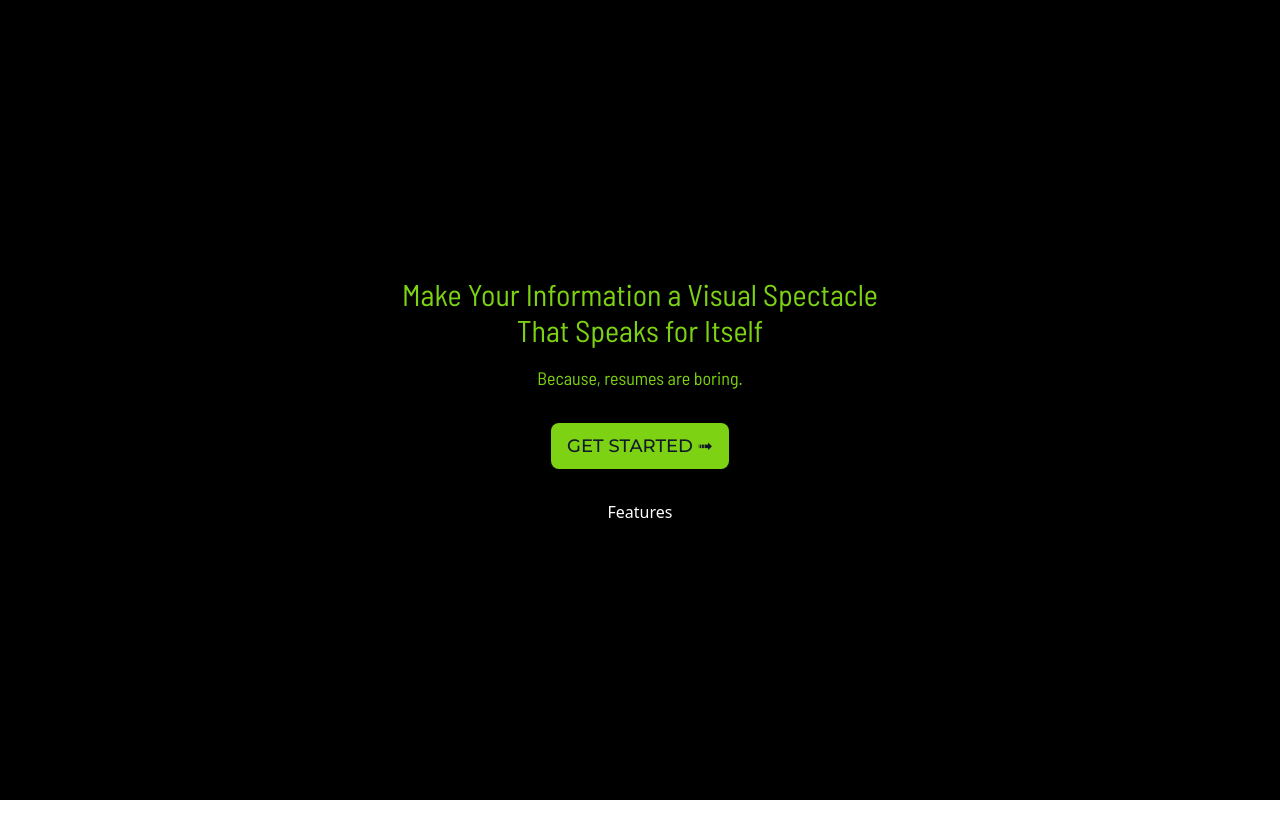
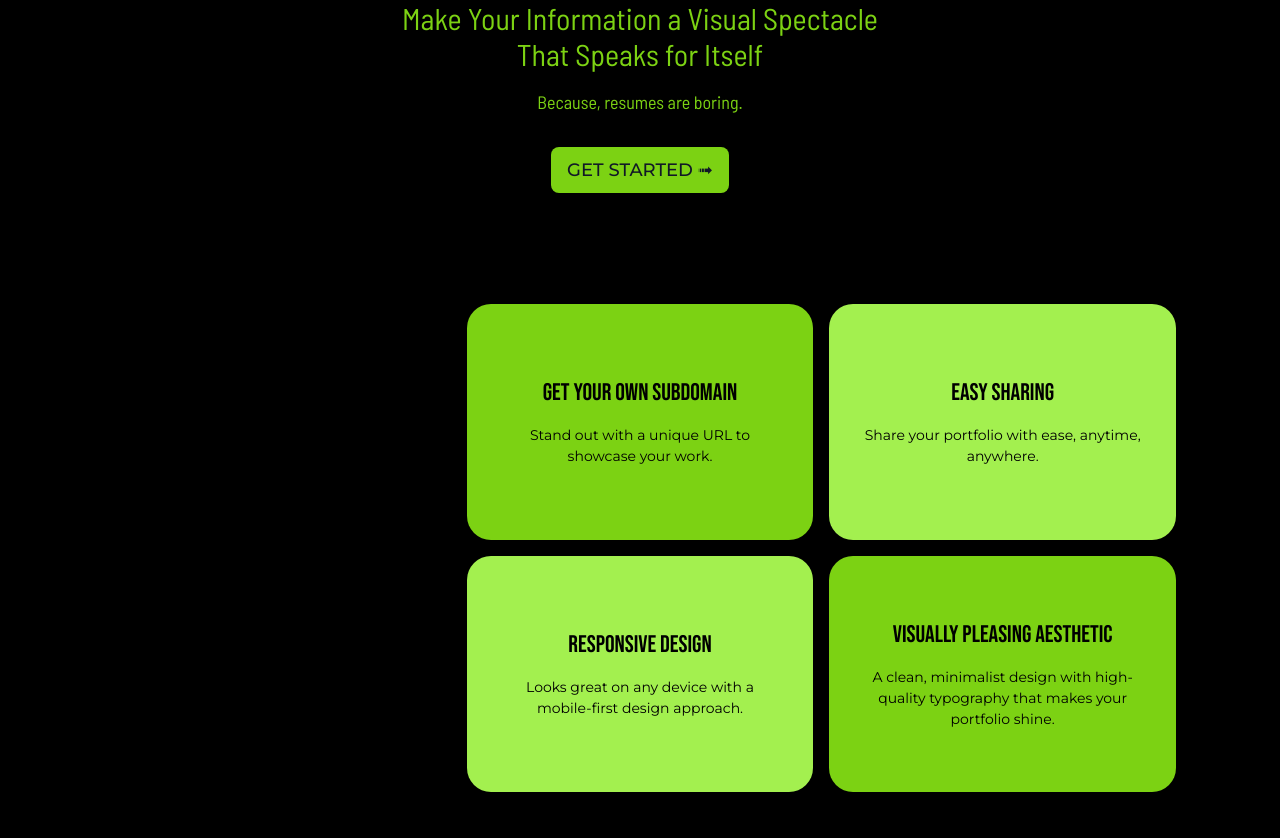
Before and after one commit to KartikChinda/visualize, a Next.js app: page / in a window 1280 px wide. Shown: the top 838 px of the page. Before the commit the page ends 800 px from the top, so only its background shows below. Built offline with nearby package versions, Linux system fonts and the light colour scheme; a web font is replaced by a local one.

Commit message:
Feat: Added the features section.

```diff
--- a/app/components/LandingPage/Features.tsx
+++ b/app/components/LandingPage/Features.tsx
@@ -1,7 +1,37 @@
+"use client";
+import { projectFeatures } from "@/app/constants";
 import React from "react";
 
 const Features = () => {
-  return <div>Features</div>;
+  return (
+    <div className="p-8 lg:p-20 grid gap-4 lg:grid-cols-3 lg:grid-rows-3 lg:h-[900px] w-full h-auto">
+      <div className="rounded-xl lg:col-span-1 lg:row-span-2 h-[600px] lg:h-auto relative group overflow-hidden">
+        <div className="absolute inset-0 bg-black bg-opacity-40 group-hover:bg-opacity-0 transition-all duration-300"></div>
+        <div className="relative h-full overflow-auto">
+          <iframe
+            src="http://localhost:3001/users/janedoe"
+            className="w-full h-full border-none"
+            title="User Portfolio"
+          ></iframe>
+        </div>
+      </div>
+
+      {projectFeatures.map((feature) => (
+        <div
+          key={feature.id}
+          className="p-8 lg:col-span-1 lg:row-span-1 h-[300px] lg:h-auto bento-cell relative group text-[14px] flex flex-col group"
+          style={{ background: feature.color }}
+        >
+          <div className="text-2xl lg:text-xl xl:text-2xl text-center w-full font-hero-heading group-hover:scale-90 duration-300">
+            {feature.title}
+          </div>
+          <div className="mt-4 text-center group-hover:scale-110 duration-300">
+            {feature.description}
+          </div>
+        </div>
+      ))}
+    </div>
+  );
 };
 
 export default Features;
--- /dev/null
+++ b/app/constants/index.ts
@@ -0,0 +1,26 @@
+export const projectFeatures = [
+    {
+      id: 1,
+      title: "Get your own subdomain",
+      description: "Stand out with a unique URL to showcase your work.",
+      color: "#7CD213",
+    },
+    {
+      id: 2,
+      title: "Easy Sharing",
+      description: "Share your portfolio with ease, anytime, anywhere.",
+      color: "#A3F04F",
+    },
+    {
+      id: 3,
+      title: "Responsive Design",
+      description: "Looks great on any device with a mobile-first design approach.",
+      color: "#A3F04F",
+    },
+    {
+      id: 4,
+      title: "Visually Pleasing Aesthetic",
+      description: "A clean, minimalist design with high-quality typography that makes your portfolio shine.",
+      color: "#7CD213",
+    },
+  ];
--- a/app/globals.css
+++ b/app/globals.css
@@ -27,3 +27,7 @@ html {
   border-radius: 20px;
   border: transparent;
 }
+
+.bento-cell {
+  @apply flex justify-center items-center rounded-3xl font-subtext-mont text-black;
+}
--- a/app/page.tsx
+++ b/app/page.tsx
@@ -32,7 +32,7 @@ export default function Home() {
           Get started <span className="group-hover:pl-4 duration-150">➟</span>
         </Link>
       </motion.button>
-      <div className="mt-10">
+      <div className="mt-10 flex justify-center items-center w-full 2xl:w-[70%]">
         <Features />
       </div>
     </div>
```
